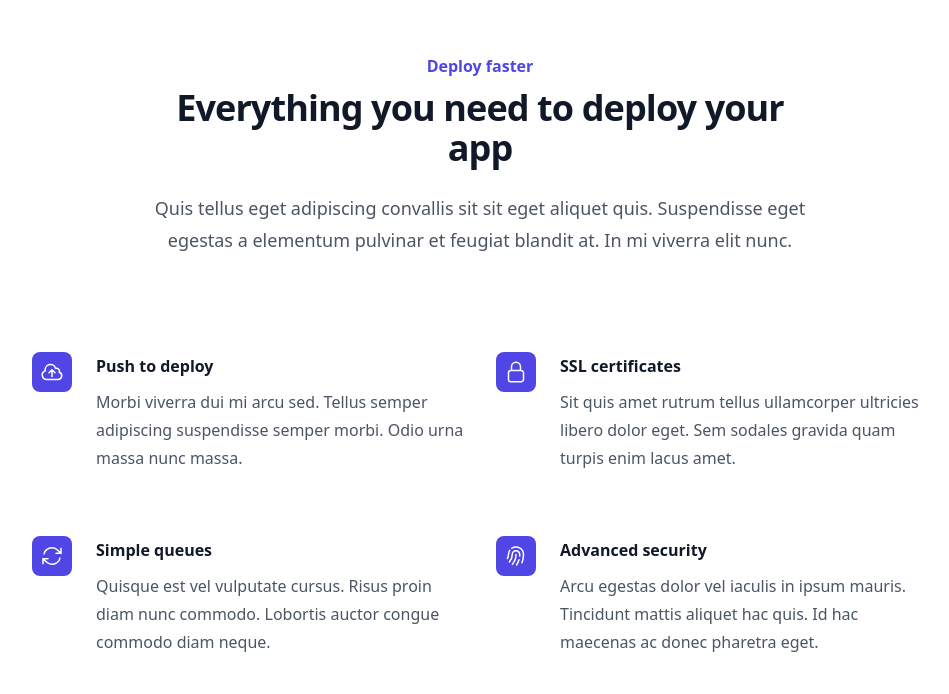
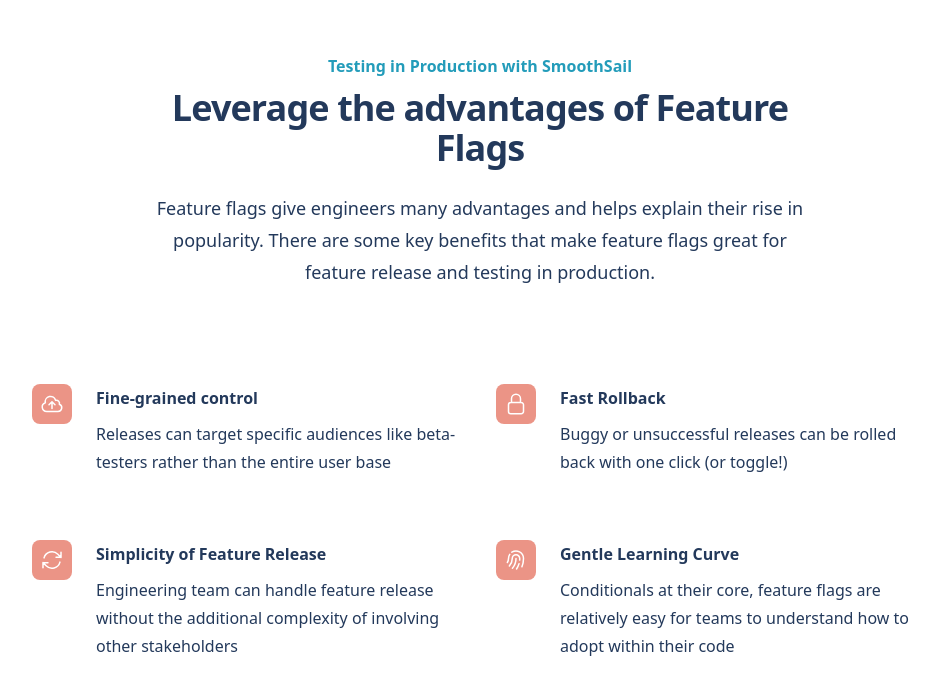
Before and after one commit to smooth-sail/smooth-sail.github.io, a React (Vite) app: page / in a window 1280 px wide. Shown: the part 1673-2367 px from the top of the page, without its empty margins (160-1109 px from the left). Built offline with nearby package versions, Linux system fonts and the light colour scheme.

Commit message:
feature grid updated with feature flag benefits

```diff
--- a/src/components/feature-grid.jsx
+++ b/src/components/feature-grid.jsx
@@ -7,27 +7,27 @@
 
 const features = [
   {
-    name: "Push to deploy",
+    name: "Fine-grained control",
     description:
-      "Morbi viverra dui mi arcu sed. Tellus semper adipiscing suspendisse semper morbi. Odio urna massa nunc massa.",
+      "Releases can target specific audiences like beta-testers rather than the entire user base",
     icon: CloudArrowUpIcon,
   },
   {
-    name: "SSL certificates",
+    name: "Fast Rollback",
     description:
-      "Sit quis amet rutrum tellus ullamcorper ultricies libero dolor eget. Sem sodales gravida quam turpis enim lacus amet.",
+      "Buggy or unsuccessful releases can be rolled back with one click (or toggle!)",
     icon: LockClosedIcon,
   },
   {
-    name: "Simple queues",
+    name: "Simplicity of Feature Release",
     description:
-      "Quisque est vel vulputate cursus. Risus proin diam nunc commodo. Lobortis auctor congue commodo diam neque.",
+      "Engineering team can handle feature release without the additional complexity of involving other stakeholders",
     icon: ArrowPathIcon,
   },
   {
-    name: "Advanced security",
+    name: "Gentle Learning Curve",
     description:
-      "Arcu egestas dolor vel iaculis in ipsum mauris. Tincidunt mattis aliquet hac quis. Id hac maecenas ac donec pharetra eget.",
+      "Conditionals at their core, feature flags are relatively easy for teams to understand how to adopt within their code",
     icon: FingerPrintIcon,
   },
 ];
@@ -37,24 +37,24 @@
     <div className="bg-white py-24 sm:py-32">
       <div className="mx-auto max-w-7xl px-6 lg:px-8">
         <div className="mx-auto max-w-2xl lg:text-center">
-          <h2 className="text-base font-semibold leading-7 text-indigo-600">
-            Deploy faster
+          <h2 className="text-base font-semibold leading-7 text-ss-blgr">
+            Testing in Production with SmoothSail
           </h2>
-          <p className="mt-2 text-3xl font-bold tracking-tight text-gray-900 sm:text-4xl">
-            Everything you need to deploy your app
+          <p className="mt-2 text-3xl font-bold tracking-tight text-ss-bl sm:text-4xl">
+            Leverage the advantages of Feature Flags
           </p>
-          <p className="mt-6 text-lg leading-8 text-gray-600">
-            Quis tellus eget adipiscing convallis sit sit eget aliquet quis.
-            Suspendisse eget egestas a elementum pulvinar et feugiat blandit at.
-            In mi viverra elit nunc.
+          <p className="mt-6 text-lg leading-8 text-ss-bl">
+            Feature flags give engineers many advantages and helps explain their
+            rise in popularity. There are some key benefits that make feature
+            flags great for feature release and testing in production.
           </p>
         </div>
         <div className="mx-auto mt-16 max-w-2xl sm:mt-20 lg:mt-24 lg:max-w-4xl">
           <dl className="grid max-w-xl grid-cols-1 gap-x-8 gap-y-10 lg:max-w-none lg:grid-cols-2 lg:gap-y-16">
             {features.map((feature) => (
               <div key={feature.name} className="relative pl-16">
-                <dt className="text-base font-semibold leading-7 text-gray-900">
-                  <div className="absolute left-0 top-0 flex h-10 w-10 items-center justify-center rounded-lg bg-indigo-600">
+                <dt className="text-base font-semibold leading-7 text-ss-bl">
+                  <div className="absolute left-0 top-0 flex h-10 w-10 items-center justify-center rounded-lg bg-ss-coral">
                     <feature.icon
                       className="h-6 w-6 text-white"
                       aria-hidden="true"
@@ -62,7 +62,7 @@
                   </div>
                   {feature.name}
                 </dt>
-                <dd className="mt-2 text-base leading-7 text-gray-600">
+                <dd className="mt-2 text-base leading-7 text-ss-bl">
                   {feature.description}
                 </dd>
               </div>
```
